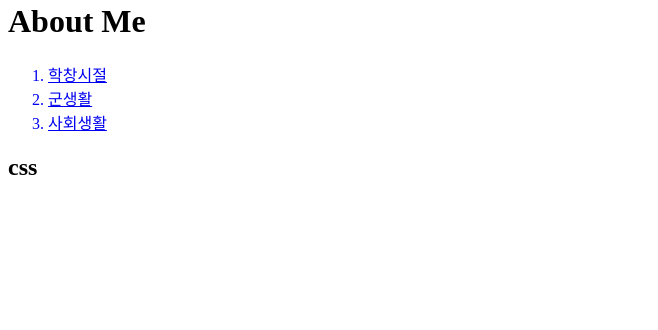
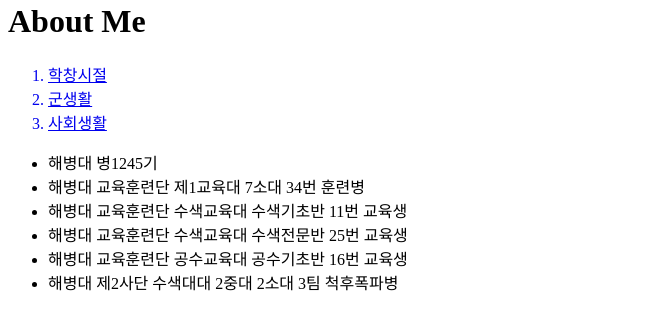
Before and after one commit to JirongKim/Learning-HTML, a plain HTML site: page life_military.html in a window 1280 px wide. Shown: the part 168-498 px from the top of the page, without its empty margins (0-658 px from the left). Drawn offline with Linux system fonts and the light colour scheme.

Commit message:
Changed contents

```diff
--- a/life_military.html
+++ b/life_military.html
@@ -15,6 +15,14 @@
     <a href="life_military.html" title="군생활"><li>군생활</li></a>
     <a href="life_work.html" title="사회생활"><li>사회생활</li></a>
   </ol>
-  <h2>css</h2>
+
+  <ul>
+    <li>해병대 병1245기</li>
+    <li>해병대 교육훈련단 제1교육대 7소대 34번 훈련병</li>
+    <li>해병대 교육훈련단 수색교육대 수색기초반 11번 교육생</li>
+    <li>해병대 교육훈련단 수색교육대 수색전문반 25번 교육생</li>
+    <li>해병대 교육훈련단 공수교육대 공수기초반 16번 교육생</li>
+    <li>해병대 제2사단 수색대대 2중대 2소대 3팀 척후폭파병</li>
+  </ul>
 </body>
 </html>
```
Also changed, not shown: life_student.html (+6 -5 lines), life_work.html (+5 -1 lines).
